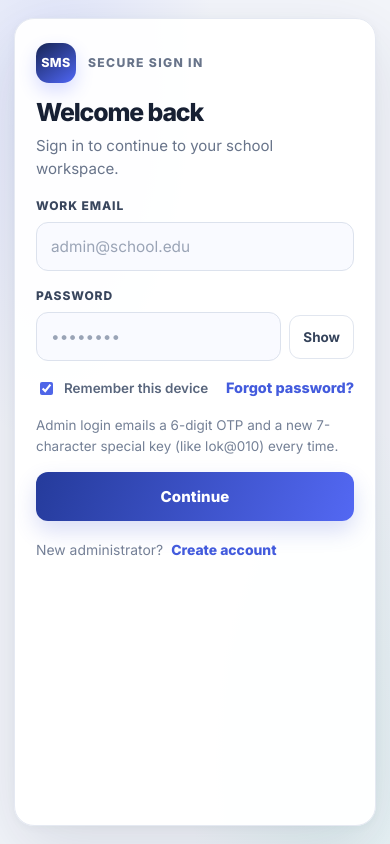
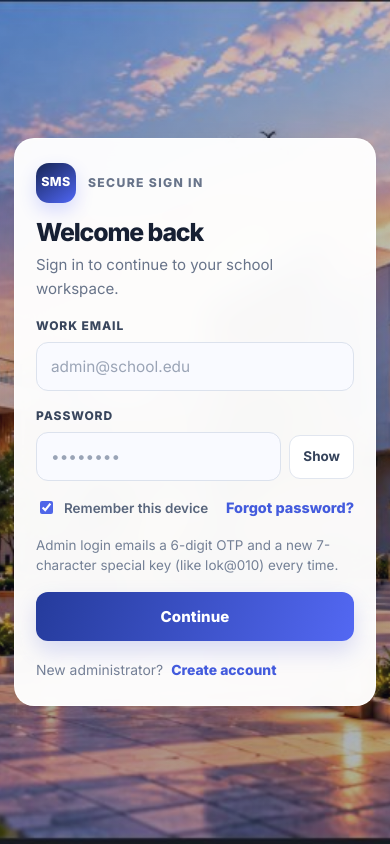
Before and after one commit to lokesh9191334/SCHOOL-MANAGEMENT-SYSTEM, a React (Vite) app: page /auth/login in a window 390 px wide. Built offline with nearby package versions, Linux system fonts and the light colour scheme.

Commit message:
Use supplied school image on auth pages
Co-authored-by: Copilot <223556219+Copilot@users.noreply.github.com>

```diff
--- a/src/styles/auth-premium.css
+++ b/src/styles/auth-premium.css
@@ -800,3 +800,45 @@
     align-items: center;
   }
 }
+
+.auth-stage--login,
+.auth-stage--register,
+.auth-stage--forgot {
+  align-items: center;
+  justify-items: end;
+  padding: clamp(20px, 4vh, 44px) clamp(24px, 7vw, 112px);
+  background-color: #101a2d;
+  background-image:
+    linear-gradient(90deg, rgba(8, 19, 40, 0.12) 0%, rgba(8, 19, 40, 0.02) 54%, rgba(8, 19, 40, 0.2) 100%),
+    url('/images/auth-school-background.jpg');
+  background-position: center;
+  background-repeat: no-repeat;
+  background-size: cover;
+}
+
+.auth-stage--login .auth-form-pane,
+.auth-stage--register .auth-form-pane,
+.auth-stage--forgot .auth-form-pane {
+  margin: 0;
+}
+
+.auth-stage--login .auth-form-card,
+.auth-stage--register .auth-form-card,
+.auth-stage--forgot .auth-form-card {
+  border-color: rgba(255, 255, 255, 0.82);
+  backdrop-filter: blur(16px);
+  -webkit-backdrop-filter: blur(16px);
+}
+
+@media (max-width: 760px) {
+  .auth-stage--login,
+  .auth-stage--register,
+  .auth-stage--forgot {
+    justify-items: center;
+    padding: max(18px, env(safe-area-inset-top)) 14px max(18px, env(safe-area-inset-bottom));
+    background-image:
+      linear-gradient(rgba(8, 19, 40, 0.2), rgba(8, 19, 40, 0.32)),
+      url('/images/auth-school-background.jpg');
+    background-position: 68% center;
+  }
+}
```
Also changed, not shown: public/images/auth-school-background.jpg (added).
